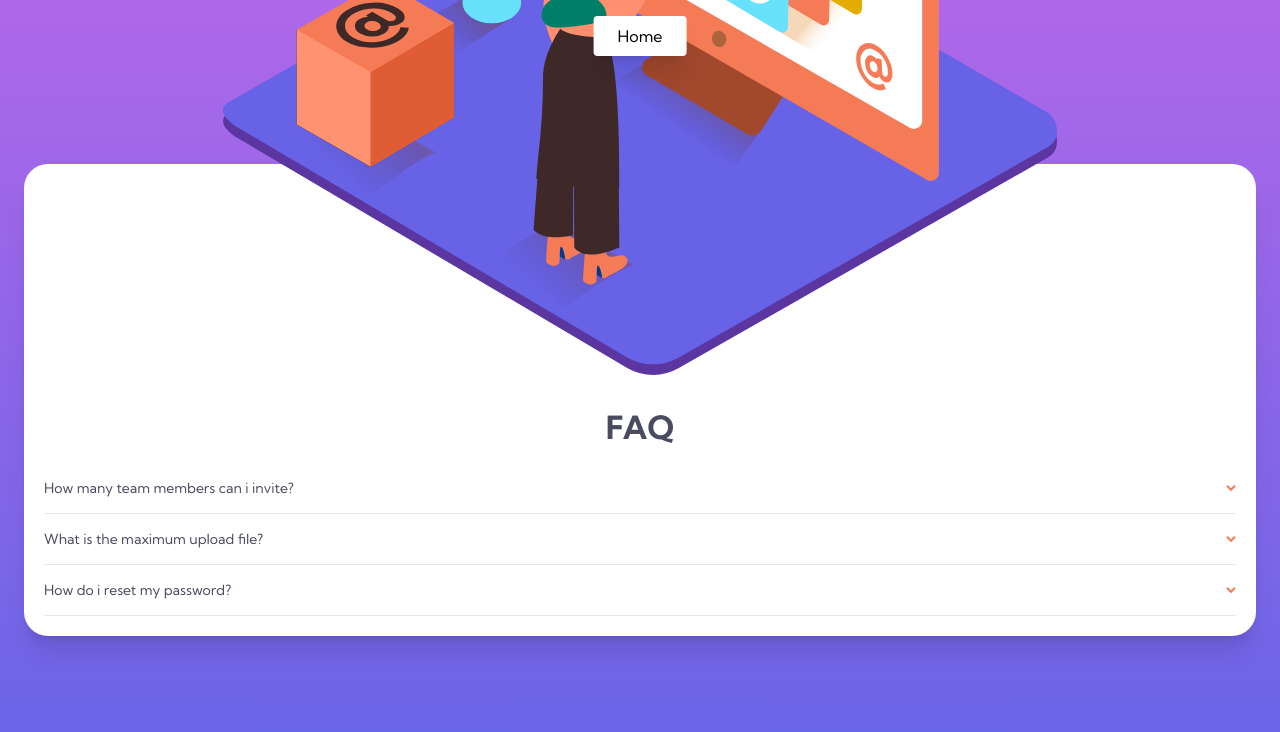
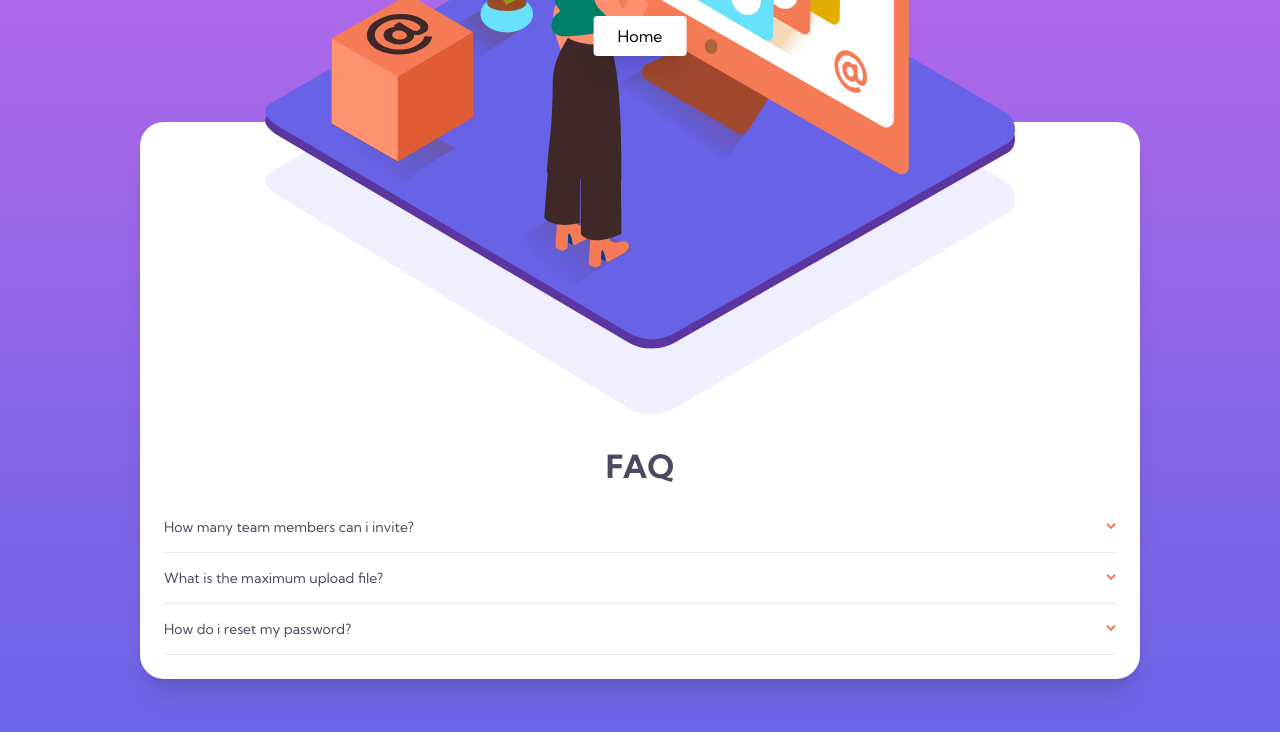
Before and after one commit to john-mirage/frontend-mentor, a Next.js app: page /faqaccordioncard in a window 1280 px wide. Shown: the top 732 px of the page. Built offline with nearby package versions, Linux system fonts and the light colour scheme.

Commit message:
feat(comp): add illustration shadow for faq dialog

```diff
--- a/src/components/faqaccordioncard/Dialog.js
+++ b/src/components/faqaccordioncard/Dialog.js
@@ -1,25 +1,47 @@
 import Image from "next/image";
 import styled from "styled-components";
 import Accordion from "@components/faqaccordioncard/Accordion";
-import heroIllustration from "@assets/faqaccordioncard/illustration-woman-online-mobile.svg";
+import mobileIllustration from "@assets/faqaccordioncard/illustration-woman-online-mobile.svg";
+import mobilePattern from "@assets/faqaccordioncard/bg-pattern-mobile.svg";
 
 const Container = styled.article`
+    position: relative;
     width: 100%;
     height: auto;
     border-radius: 2.4rem;
-    padding: 2rem;
     background-color: #fff;
     box-shadow: 0 20px 25px -5px rgb(0 0 0 / 0.1), 0 8px 10px -6px rgb(0 0 0 / 0.1);
+
+    @media screen and (min-width: 1048px) {
+        width: 100rem;
+        margin-left: auto;
+        margin-right: auto;
+    }
 `;
 
-const ImageContainer = styled.div`
-    display: block;
-    width: 70%;
+const MobileIllustration = styled.div`
+    position: absolute;
+    z-index: 20;
+    top: 0;
+    left: 50%;
+    transform: translate(-50%, -60%);
+    width: 75%;
     height: auto;
-    margin-top: -37%;
-    margin-bottom: 3.2rem;
-    margin-left: auto;
-    margin-right: auto;
+`;
+
+const MobilePattern = styled.div`
+    position: absolute;
+    z-index: 10;
+    top: 0;
+    left: 50%;
+    transform: translate(-50%, -10%);
+    width: 75%;
+    height: auto;
+`;
+
+const Body = styled.div`
+    padding: 2.4rem;
+    margin-top: 30%;
 `;
 
 const Title = styled.h1`
@@ -33,13 +55,19 @@ const Title = styled.h1`
 function Dialog() {
     return (
         <Container>
-            <ImageContainer>
+            <MobileIllustration>
                 <Image
-                    src={heroIllustration}
-                    alt="Illustration of a woman looking at a screen"
+                    src={mobileIllustration}
                     layout="responsive"
                 />
-            </ImageContainer>
+            </MobileIllustration>
+            <MobilePattern>
+                <Image
+                    src={mobilePattern}
+                    layout="responsive"
+                />
+            </MobilePattern>
+            <Body>
                 <Title>FAQ</Title>
                 <Accordion
                     question="How many team members can i invite?"
@@ -56,6 +84,7 @@ function Dialog() {
                     answer="You can reset your password at any time by clicking your avatar and settings / account."
                     accordionId="accordion-3"
                 />
+            </Body>
         </Container>
     );
 }
```
Lines whose indentation alone changed are shown as unchanged.
